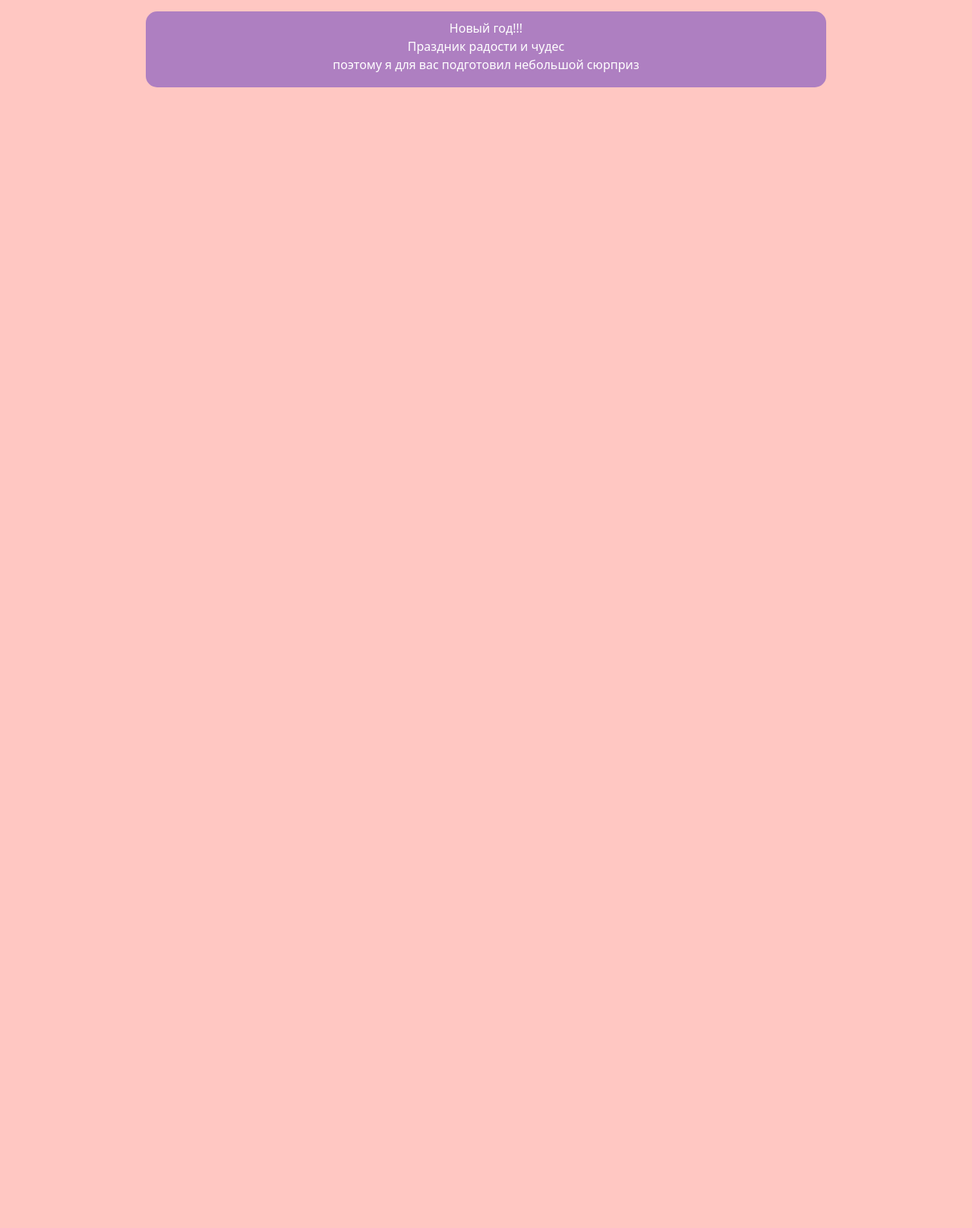
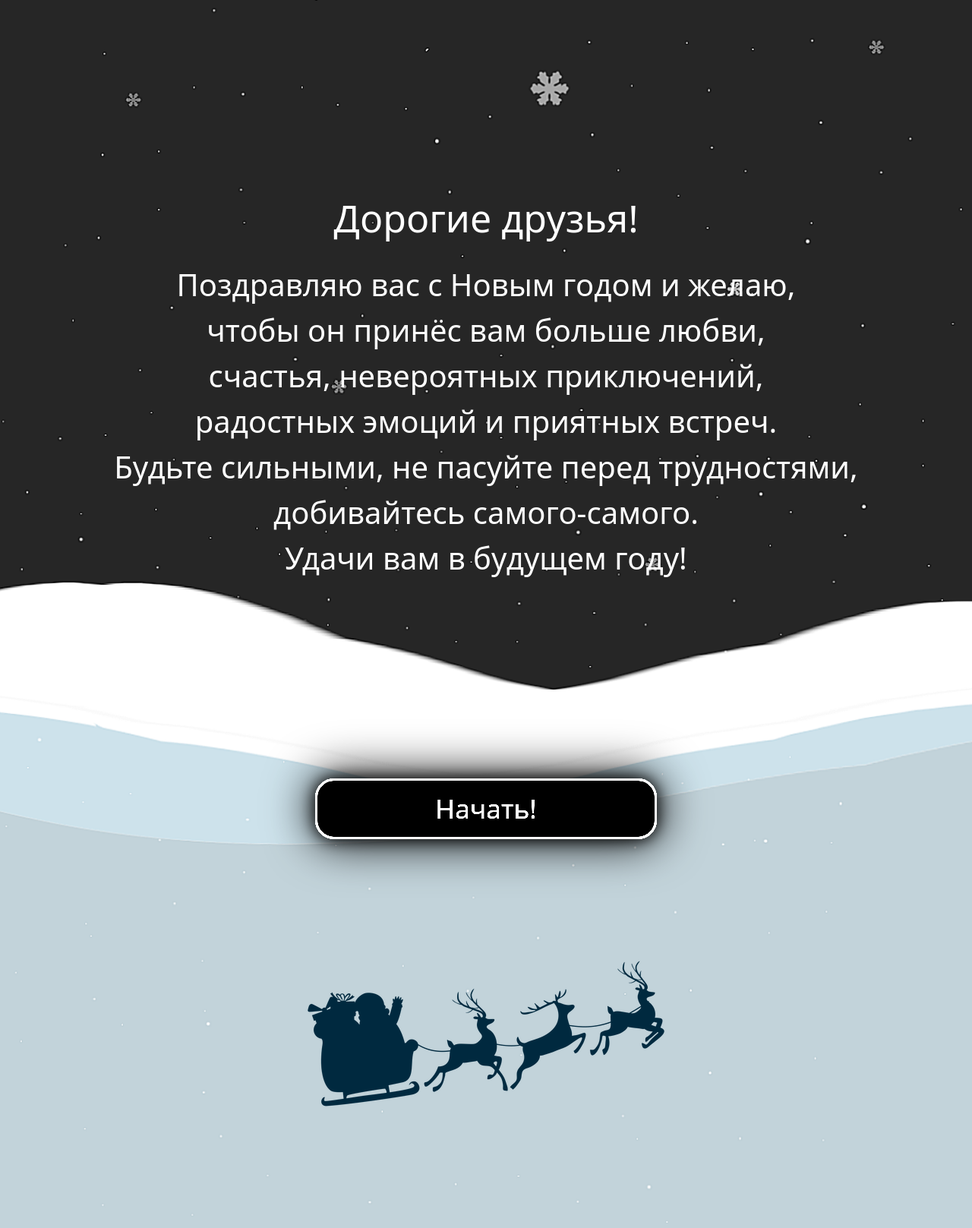
Before and after one commit to KytakBR/happynewyear, a Django app: page / in a window 1280 px wide. Shown: the whole page at 76% size. Before the commit the page ends 115 px from the top, so only its background shows below. Run offline with Django 5.2, Linux system fonts and the light colour scheme.

Commit message:
feat: did the main page on the website

```diff
--- a/djangolearn/main/static/main/css/index.css
+++ b/djangolearn/main/static/main/css/index.css
@@ -1,20 +1,33 @@
-body {
-    background-color: #FFC7C2;
-}
-
 .main-text {
-	display: flex;
-	justify-content: center;
-}
-#rectangle {
-    padding-top: 10px;
 	display: flex;
 	flex-direction: column;
 	align-items: center;
-	margin-top: 15px;
-	color: #fff;
-	border-radius: 15px;
-	background-color: #AE7FC1;
-	width: 70%;
-	height: 100px;
 }
+
+.happy-new-year {
+    color: #fff;
+    margin-top: 250px;
+    font-size: 50px;
+}
+
+.dreams {
+    margin-top: 20px;
+    text-align: center;
+    color: #fff;
+    font-size: 40px;
+}
+
+.button {
+    filter: drop-shadow(0 0 10px #262626) drop-shadow(0 0 30px #262626) contrast(1.8) brightness(1.8);
+    background-color: #262626;
+    border: solid 3px #fff;
+    width: 450px;
+    height: 80px;
+    color: #fff;
+    border-radius: 25px;
+    font-size: 35px;
+}
+
+.next-btn {
+    margin-top: 260px;
+}
--- a/djangolearn/main/templates/main/index.html
+++ b/djangolearn/main/templates/main/index.html
@@ -4,12 +4,14 @@
 
 {% block content %}
 <div class="main-text">
-    <div id="rectangle" class="rect">
-        <span class="new-year">Новый год!!!</span>
-        <span class="new-year-text">Праздник радости и чудес</span>
-        <span class="new-year-text">поэтому я для вас подготовил небольшой сюрприз</span>
-    </div>
+    <span class="happy-new-year">Дорогие друзья!</span>
+    <span class="dreams">Поздравляю вас с Новым годом и желаю,<br> чтобы он принёс вам больше любви,<br> счастья, невероятных приключений,<br> радостных эмоций и приятных встреч.<br> Будьте сильными, не пасуйте перед трудностями,<br> добивайтесь самого-самого.<br> Удачи вам в будущем году!</span>
+    <a href="" class="next-btn">
+        <button class="button">Начать!</button>
+    </a>
+    <img src="static/main/img/santa.png">
 </div>
+
 <!--<a href="vlad/"> Влад </a>-->
 <!--<a href="yasha/"> Яша </a>-->
 <!--<a href="senya/"> Сеня </a>-->
--- a/djangolearn/main/templates/main/mainpage.html
+++ b/djangolearn/main/templates/main/mainpage.html
@@ -1,4 +1,5 @@
 {% load static %}
+
 
 <!DOCTYPE html>
 <html lang="ru">
@@ -9,9 +10,18 @@
     <link rel="stylesheet" href="{% static 'main/css/index.css' %}">
 </head>
 <body>
-<div>
     {% block content %}
     {% endblock %}
-</div>
 </body>
+<style>
+    body {
+        background: url('static/main/img/fon.png') no-repeat center center fixed;
+        -webkit-background-size: cover;
+        -moz-background-size: cover;
+        -o-background-size: cover;
+        background-size: cover;
+    }
+</style>
+
+
 </html>
```
Also changed, not shown: djangolearn/main/static/main/img/fon.png (added), djangolearn/main/static/main/img/santa.png (added).
